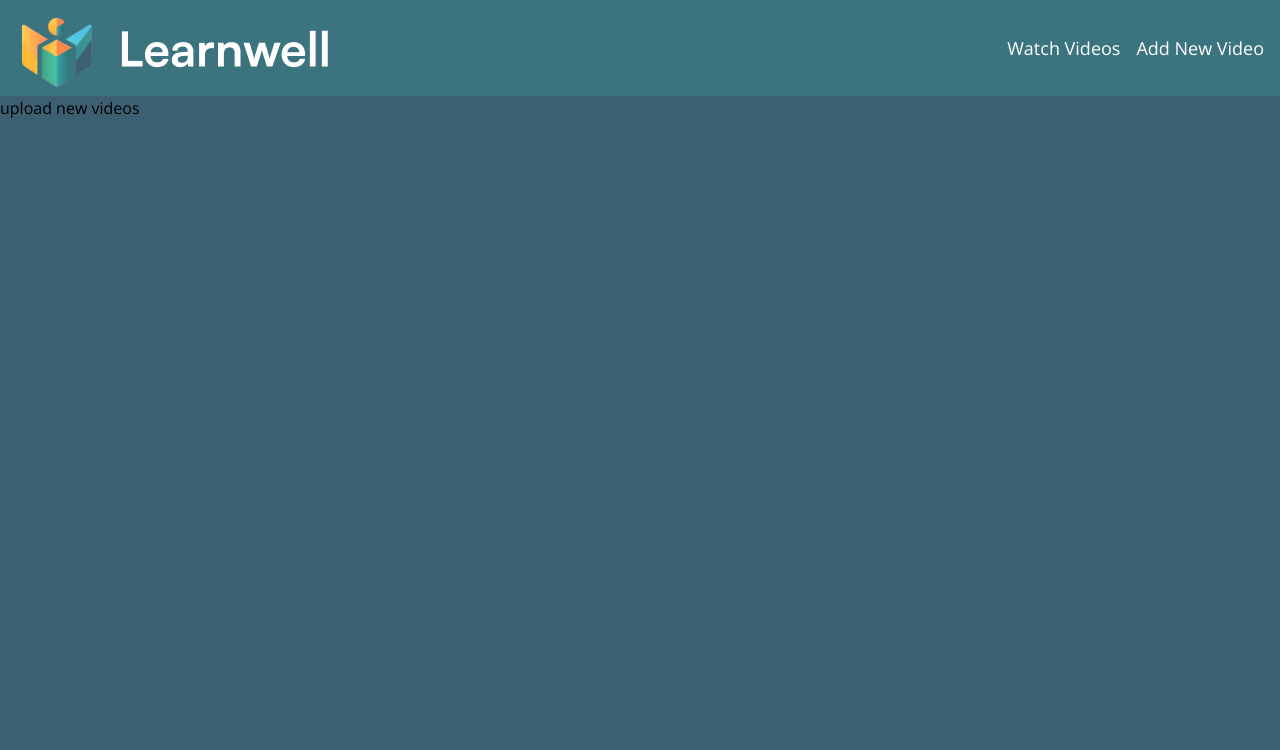
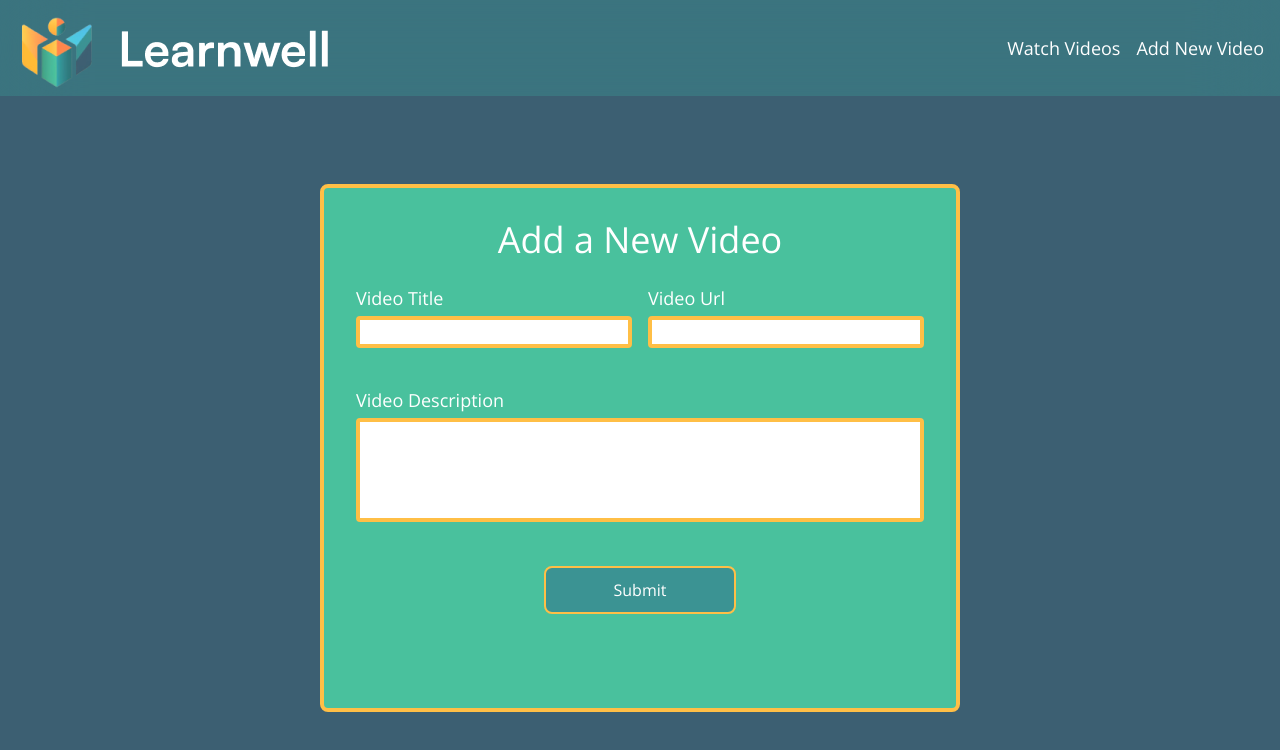
Before and after one commit to stefegg/learnwell-vids, a Next.js app: page /new in a window 1280 px wide. Shown: the top 750 px of the page. Built offline with nearby package versions, Linux system fonts and the light colour scheme.

Commit message:
setup add videoss page and form add button and input

```diff
--- a/package.json
+++ b/package.json
@@ -9,11 +9,13 @@
     "lint": "next lint"
   },
   "dependencies": {
+    "formik": "^2.4.6",
     "motion": "^10.18.0",
     "next": "14.2.4",
     "react": "^18",
     "react-dom": "^18",
-    "react-loader-spinner": "^6.1.6"
+    "react-loader-spinner": "^6.1.6",
+    "yup": "^1.4.0"
   },
   "devDependencies": {
     "@types/node": "^20",
--- /dev/null
+++ b/src/app/_components/Button/index.tsx
@@ -0,0 +1,38 @@
+"use client";
+import { useContext } from "react";
+
+type ButtonProps = {
+  buttonText: string;
+  size?: "xs" | "sm" | "med" | "lg" | "xl";
+  onClick: () => void;
+  type?: "button" | "submit" | "reset";
+};
+
+export default function Button(props: ButtonProps) {
+  const { buttonText, size, onClick, type } = props;
+  const getSize = () => {
+    switch (size) {
+      case "xs":
+        return `w-24 h-6 text-base text-xs`;
+      case "sm":
+        return `w-32 h-8 text-base text-sm`;
+      case "med":
+        return `w-48 h-12 text-xs xl:text-base lg:text-sm`;
+      case "lg":
+        return `w-80 h-16 text-sm lg:text-xl md:text-lg sm:text-base`;
+      case "xl":
+        return `w-full h-16 text-xl`;
+      default:
+        `w-48 h-12 text-base`;
+    }
+  };
+  return (
+    <button
+      onClick={onClick}
+      className={`${getSize()} rounded-lg border-2 border-cheese bg-greenDark text-white hover:bg-elecBlue hover:border-tangerine`}
+      type={type ? type : "button"}
+    >
+      {buttonText}
+    </button>
+  );
+}
--- /dev/null
+++ b/src/app/_components/Input/index.tsx
@@ -0,0 +1,46 @@
+import { ChangeEvent } from "react";
+
+type InputProps = {
+  label?: string;
+  error?: string | false;
+  width: string;
+  onChange: (e: string | ChangeEvent<any>) => void;
+  onBlur?: (e: any) => void;
+  value: string;
+  name?: string;
+  type?: string;
+};
+
+export default function Input(props: InputProps) {
+  const { label, error, width, value, onChange, onBlur, name, type } = props;
+  return (
+    <div className={`flex flex-col w-${width} rounded-sm`}>
+      <span className="text-lg mb-1 font-extralight">{label && label}</span>
+      <div className={`rounded w-full}`}>
+        {type === "textArea" ? (
+          <textarea
+            rows={4}
+            name={name}
+            value={value}
+            onChange={onChange}
+            onBlur={onBlur}
+            className={`outline-0 border-4 border-${
+              error ? `error` : `cheese`
+            } pl-[6px] w-full rounded text-textDark focus:border-elecBlue`}
+          />
+        ) : (
+          <input
+            name={name}
+            value={value}
+            onChange={onChange}
+            onBlur={onBlur}
+            className={`outline-0 border-4 border-${
+              error ? `error` : `cheese`
+            } pl-[6px] w-full rounded text-textDark focus:border-elecBlue`}
+          />
+        )}
+      </div>
+      <span className={`h-3.5 text-sm text-error`}>{error ? error : ""}</span>
+    </div>
+  );
+}
--- /dev/null
+++ b/src/app/_components/NewVideo/index.tsx
@@ -0,0 +1,71 @@
+"use client";
+import { Input, Button } from "../index";
+import { useFormik } from "formik";
+import { newVideoSchema } from "./newVideoSchema";
+
+export default function NewVideo() {
+  const handleSubmit = () => {
+    console.log("submit");
+  };
+
+  const formik = useFormik({
+    initialValues: {
+      title: "",
+      videoUrl: "",
+      description: "",
+    },
+    onSubmit: () => {
+      handleSubmit();
+    },
+    validateOnChange: true,
+    validateOnBlur: true,
+    validationSchema: newVideoSchema,
+  });
+
+  return (
+    <form
+      onSubmit={formik.handleSubmit}
+      className={`w-1/2 bg-greenLight h-3/4 rounded-lg p-8 border-cheese border-4 flex flex-col items-center gap-6 text-white`}
+    >
+      <h2 className="text-4xl font-extralight">Add a New Video</h2>
+      <div className="flex flex-row gap-4 w-full">
+        <Input
+          width={"1/2"}
+          label="Video Title"
+          name="title"
+          onChange={formik.handleChange("title")}
+          onBlur={formik.handleBlur("title")}
+          value={formik.values.title}
+          error={formik.touched.title && formik.errors.title}
+        />
+        <Input
+          width={"1/2"}
+          label="Video Url"
+          name="videoUrl"
+          onChange={formik.handleChange("videoUrl")}
+          onBlur={formik.handleBlur("videoUrl")}
+          value={formik.values.videoUrl}
+          error={formik.touched.videoUrl && formik.errors.videoUrl}
+        />
+      </div>
+      <div className="w-full">
+        <Input
+          type="textArea"
+          width="full"
+          label="Video Description"
+          name="description"
+          onChange={formik.handleChange("description")}
+          onBlur={formik.handleBlur("description")}
+          value={formik.values.description}
+          error={formik.touched.description && formik.errors.description}
+        />
+      </div>
+      <Button
+        type="submit"
+        buttonText="Submit"
+        onClick={formik.handleSubmit}
+        size="med"
+      />
+    </form>
+  );
+}
--- /dev/null
+++ b/src/app/_components/NewVideo/newVideoSchema.tsx
@@ -0,0 +1,7 @@
+import * as Yup from "yup";
+
+export const newVideoSchema = Yup.object().shape({
+  title: Yup.string().required("Required"),
+  description: Yup.string().required("Required"),
+  videoUrl: Yup.string().required("Required"),
+});
--- a/src/app/_components/index.tsx
+++ b/src/app/_components/index.tsx
@@ -3,5 +3,17 @@ import VideoList from "./VideoList";
 import Header from "./Header";
 import Landing from "./Landing";
 import RisingText from "./RisingText";
+import Input from "./Input";
+import NewVideo from "./NewVideo";
+import Button from "./Button";
 
-export { Loader, VideoList, Header, Landing, RisingText };
+export {
+  Loader,
+  VideoList,
+  Header,
+  Landing,
+  RisingText,
+  Input,
+  NewVideo,
+  Button,
+};
--- a/src/app/globals.css
+++ b/src/app/globals.css
@@ -1,6 +1,10 @@
 @tailwind base;
 @tailwind components;
 @tailwind utilities;
+
+textarea {
+  resize: none;
+}
 
 @layer utilities {
   .text-balance {
--- a/src/app/new/page.tsx
+++ b/src/app/new/page.tsx
@@ -1,7 +1,9 @@
+import { NewVideo } from "../_components";
+
 export default function NewVideoPage() {
   return (
-    <div>
-      <div>upload new videos</div>
+    <div className="h-[calc(100vh-6rem)] flex justify-center items-center w-full">
+      <NewVideo />
     </div>
   );
 }
--- a/tailwind.config.ts
+++ b/tailwind.config.ts
@@ -16,9 +16,16 @@ const config: Config = {
         greenDark: "#3b9393",
         greenFog: "#3c5f72",
         textDark: "#3a3a3a",
+        error: "#B00020",
       },
     },
   },
   plugins: [],
+  safelist: [
+    {
+      pattern: /(bg|text|border|border-b)-(error)/,
+      variants: ["before", "hover", "focus"],
+    },
+  ],
 };
 export default config;
```
Also changed, not shown: 1 other file (tests, documents, lock files or other folders).
